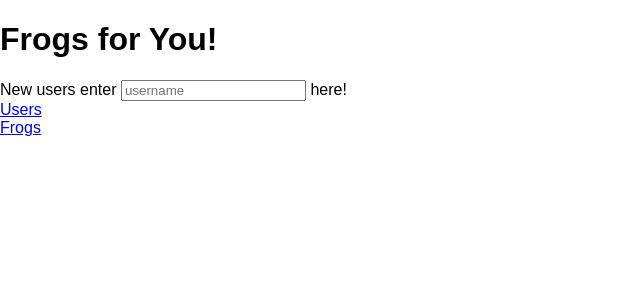
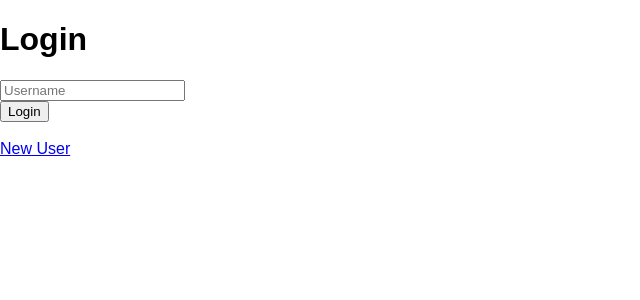
Before and after one commit to MikeNewm32/frog-wishlist, a React (Create React App) app in the folder client/: page / in a window 1280 px wide. Shown: the top 300 px of the page, without its empty margins (0-640 px from the left). Built offline with nearby package versions, Linux system fonts and the light colour scheme.

Commit message:
working on components files

```diff
--- a/client/src/App.js
+++ b/client/src/App.js
@@ -1,9 +1,8 @@
 import React, { Component } from 'react';
-import './App.css';
 import { BrowserRouter as Router, Route, Link } from "react-router-dom";
+import axios from 'axios';
 import Home from "./components/Home";
-import User from "./components/User"
-import Frog from "./components/Frog";
+import User from "./components/User";
 
 
 
@@ -30,7 +29,6 @@ class App extends Component {
           <div>
             <Route exact path ="/" component={Home} />
             <Route path="/user" component={User} />
-            <Route path="/frog" component={Frog} />
           </div>
 
       </Router>
--- a/client/src/components/CreateUser.js
+++ b/client/src/components/CreateUser.js
@@ -0,0 +1,39 @@
+import React, { Component } from 'react'
+
+class CreateUser extends Component {
+  constructor() {
+    super()
+    this.state = {
+      newUser: {
+        userName: ""
+        }
+    }
+  }
+  _handleCreateUser = (e) => {
+    e.preventDefault()
+
+    this.props.createUser(this.state.newUserInfo)
+  }
+  _handleChange = event => {
+    const attributeName = event.target.name;
+         const attributeValue = event.target.value;
+
+         const newUser = { ...this.state.newUser };
+         newUser[attributeName] = attributeValue;
+
+         this.setState({ newUser })
+}
+  render () {
+    return(
+      <div>
+        <h3>New User</h3>
+        <form onSubmit={this._handleCreateUser}>
+          <input type="userName" placeholder="Username" onChange={this._handleChange} value={this.state.newUser.userName} name="userName" required/>
+          <input className="button" type="submit" value="Create User" />
+        </form>
+      </div>
+    )
+  }
+}
+
+export default CreateUser;
--- a/client/src/components/Frog.js
+++ b/client/src/components/Frog.js
@@ -1,19 +1,25 @@
 import React, { Component } from "react";
-import { Link, Redirect } from "react-router-dom";
-import axios from "axios";
+import { Link } from "react-router-dom";
 
 
 class Frog extends Component {
+
+    _RemoveFrog = () => {
+        console.log('remove frog ' + this.props.frog._id)
+        this.props.deleteFrog(this.props.frog._id)
+    }
 
     render() {
         return (
             <div>
                 <h1>Frog page</h1>
-
+                <br />
+                <div>
+                    {/* <img src={this.props.frog.picture} alt="" /> */}
+                </div>
                 <div>Morph: {this.props.morph}</div>
                 <div>Scientific Name: {this.props.scientificName}</div>
                 <div>Description: {this.props.description}</div>
-                <div>Image: {this.props.image}</div>
                 <div>Care: {this.props.care}</div>
                 <br />
                 <div><Link to="/">Home</Link></div>
--- a/client/src/components/Home.js
+++ b/client/src/components/Home.js
@@ -1,22 +1,52 @@
-import React, {Component} from 'react';
-import {Link} from 'react-router-dom';
-import axios from 'axios';
-import User from './User';
-import Frog from './Frog';
-
+import React, { Component } from 'react';
+import { Link, Redirect } from 'react-router-dom';
+import CreateUser from './CreateUser'
 
 class Home extends Component {
-
-    render() {
-      return (
-          <div>
-            <h1>Frogs for You!</h1>
-            <div>New users enter <input type="text" name="user" placeholder="username"/> here!</div>
-            <div><Link to="./User">Users</Link></div>
-            <div><Link to="./Frog">Frogs</Link></div>
-          </div>
-      );
+  constructor() {
+    super()
+    this.state = {
+      userInfo: {
+        userName: ""
+      },
+      redirect: false
     }
   }
 
-  export default Home;
+  _loginSubmit = (e) => {
+    e.preventDefault()
+
+    this.props.handleLogin(this.state.userInfo.userName)
+        .then((redirect) => {
+          const newState = {...this.state}
+          newState.redirect = redirect
+          this.setState(newState)
+        })
+  }
+  _handleChange = event => {
+    const attributeName = event.target.name;
+         const attributeValue = event.target.value;
+
+         const userInfo = { ...this.state.userInfo };
+         userInfo[attributeName] = attributeValue;
+
+         this.setState({ userInfo })
+}
+  render () {
+    return(
+          <div>
+            <h1>Login</h1>
+            <form onSubmit={this._loginSubmit}>
+              <input type="userName" value={this.state.userInfo.userName} name="userName"
+                placeholder="Username" onChange={this._handleChange} required/>
+              <br />
+              <input className="button" type="submit" value="Login" />
+            </form>
+              <br />
+              <div><Link to="/CreateUser">New User</Link></div>
+          </div>
+    )
+  }
+}
+
+export default Home;
```
Also changed, not shown: client/src/components/AddList.js (deleted).
